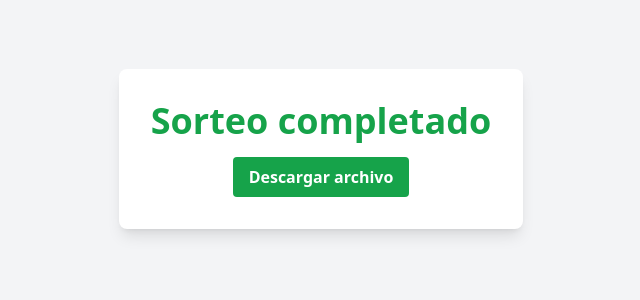
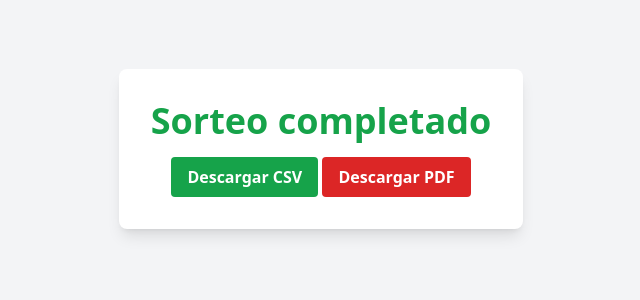
Before and after one commit to PabloElso/sorteo-osasuna, a Django app: page / in a window 1280 px wide. Shown: the part 215-515 px from the top of the page, without its empty margins (319-959 px from the left). Run offline with Django 5.2, Linux system fonts and the light colour scheme; tables that the repository leaves empty hold one stand-in row (values such as "Sample post"); style sheets or scripts are compiled from the project's sources.

Commit message:
Creación de PDF informe básica, descarga

```diff
--- a/main_app/urls.py
+++ b/main_app/urls.py
@@ -15,4 +15,5 @@ urlpatterns = [
     path('resetear_ganadores/', views.resetear_ganadores, name='resetear_ganadores'),
     path('realizar_sorteo/', views.realizar_sorteo, name='realizar_sorteo'),
     path('descargar_csv_sorteo/', views.descargar_csv_sorteo, name='descargar_csv_sorteo'),
+    path('descargar_pdf_sorteo/', views.descargar_pdf_sorteo, name='descargar_pdf_sorteo'),
 ]
--- a/main_app/views.py
+++ b/main_app/views.py
@@ -9,6 +9,7 @@ from .utils import procesar_csv_participantes, crear_sorteo
 
 
 CSV_SORTEO = os.path.join(settings.MEDIA_ROOT, 'resultado_sorteo', 'resultado_sorteo.csv')
+PDF_SORTEO = os.path.join(settings.MEDIA_ROOT, 'resultado_sorteo', 'resultado_sorteo.pdf')
 
 ### Views base
 
@@ -34,17 +35,6 @@ def millares(request):
     context['sorteo'] = crear_sorteo()
     return render(request, 'millares.html', context)
 
-def subir_csv(request):
-    if request.method == 'POST' and request.FILES['csv_file']:
-        try:
-            csv_file = request.FILES['csv_file']
-            csv_creado = CSVParticipantes(csv_file=csv_file)
-            csv_creado.save()
-            messages.success(request, 'CSV subido con éxito.')
-        except:
-            messages.error(request, 'Error al subir el CSV.')
-    return redirect('main_app:index')
-
 
 ### Views secundarias: para desarrollo y pruebas principalmente
 
@@ -61,6 +51,8 @@ def reiniciar_sistema(request):
     Participante.objects.all().delete()
     if os.path.exists(CSV_SORTEO):
         os.remove(CSV_SORTEO)
+    if os.path.exists(PDF_SORTEO):
+        os.remove(PDF_SORTEO)
     CSV_INPUT_FOLDER = os.path.join(settings.MEDIA_ROOT, 'csvs')
     if os.path.exists(CSV_INPUT_FOLDER):
         for filename in os.listdir(CSV_INPUT_FOLDER):
@@ -80,10 +72,23 @@ def resetear_ganadores(request):
     )
     if os.path.exists(CSV_SORTEO):
         os.remove(CSV_SORTEO)
+    if os.path.exists(PDF_SORTEO):
+        os.remove(PDF_SORTEO)
     return redirect('main_app:index')
 
 
 ### Views de procesado de CSVs y sorteo
+
+def subir_csv(request):
+    if request.method == 'POST' and request.FILES['csv_file']:
+        try:
+            csv_file = request.FILES['csv_file']
+            csv_creado = CSVParticipantes(csv_file=csv_file)
+            csv_creado.save()
+            messages.success(request, 'CSV subido con éxito.')
+        except:
+            messages.error(request, 'Error al subir el CSV.')
+    return redirect('main_app:index')
 
 def procesar_participantes_csv(request):
     if CSVParticipantes.objects.all().count() == 0:
@@ -96,11 +101,14 @@ def procesar_participantes_csv(request):
         messages.warning(request, 'Ya hay participantes en la base de datos. Borra todos los participantes si quieres procesar un nuevo CSV.')
         return redirect('main_app:index')
     csv_participantes = CSVParticipantes.objects.first()
-    procesar_csv_participantes(csv_participantes)
+    try:
+        procesar_csv_participantes(csv_participantes)
+        messages.success(request, 'CSV de participantes procesado con éxito.')
+    except Exception as e:
+        messages.error(request, f'Error al procesar el CSV de participantes: {e}')
     return redirect('main_app:index')
 
 def realizar_sorteo(request):
-    # TO DO: Está en proceso de implementación, WIP WIP WIP
     sorteo = crear_sorteo()
     for millar in sorteo.millares:
         millar.primera_fase()
@@ -112,6 +120,9 @@ def realizar_sorteo(request):
     Participante.objects.exclude(ganador=True).update(ganador=False)
     # Guardado del resultado del sorteo en CSV
     sorteo.guardar_resultado_csv()
+    # Guardado del resultado del sorteo en PDF
+    sorteo.guardar_resultado_pdf()
+    messages.success(request, 'Sorteo realizado con éxito.')
     return redirect('main_app:index')
 
 def descargar_csv_sorteo(request):
@@ -123,3 +134,13 @@ def descargar_csv_sorteo(request):
     else:
         messages.warning(request, 'No hay ningún CSV de sorteo para descargar.')
         return redirect('main_app:index')
+
+def descargar_pdf_sorteo(request):
+    if os.path.exists(PDF_SORTEO):
+        with open(PDF_SORTEO, 'rb') as file:
+            response = HttpResponse(file.read(), content_type='application/octet-stream')
+            response['Content-Disposition'] = f'attachment; filename={os.path.basename(PDF_SORTEO)}'
+            return response
+    else:
+        messages.warning(request, 'No hay ningún PDF de sorteo para descargar.')
+        return redirect('main_app:index')
--- a/templates/secciones/index_resultado_sorteo.html
+++ b/templates/secciones/index_resultado_sorteo.html
@@ -2,7 +2,10 @@
     <div class="bg-white shadow-lg rounded-lg p-8 max-w-lg text-center">
         <h1 class="text-4xl font-bold text-green-600 mb-4">Sorteo completado</h1>
         <a href="{% url 'main_app:descargar_csv_sorteo' %}" class="inline-block bg-green-600 text-white font-bold py-2 px-4 rounded hover:bg-green-700">
-            Descargar archivo
+            Descargar CSV
+        </a>
+        <a href="{% url 'main_app:descargar_pdf_sorteo' %}" class="inline-block bg-red-600 text-white font-bold py-2 px-4 rounded hover:bg-red-700">
+            Descargar PDF
         </a>
     </div>
 </div>
--- a/templates/secciones/tabla_participantes.html
+++ b/templates/secciones/tabla_participantes.html
@@ -1,4 +1,4 @@
-<div class="container mx-auto py-8 w-2/3">
+<div class="container mx-auto py-8">
     <div class="overflow-x-auto">
         <table class="min-w-full bg-white border border-gray-200">
             <thead>
```
Also changed, not shown: main_app/models.py (+49 -0 lines).
